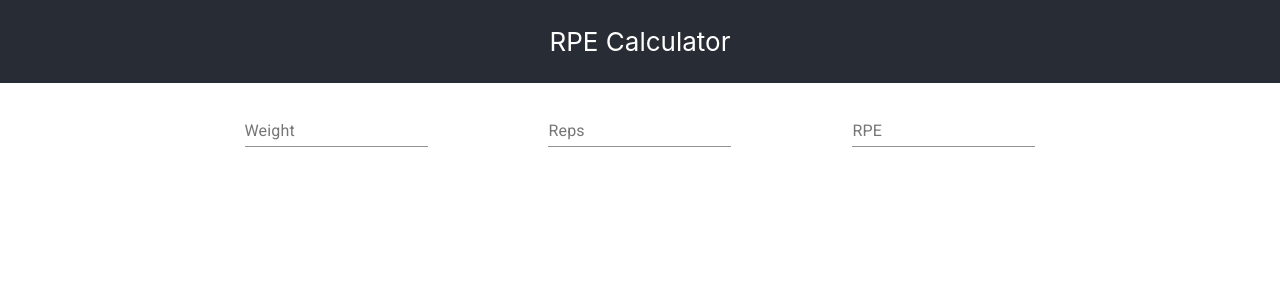
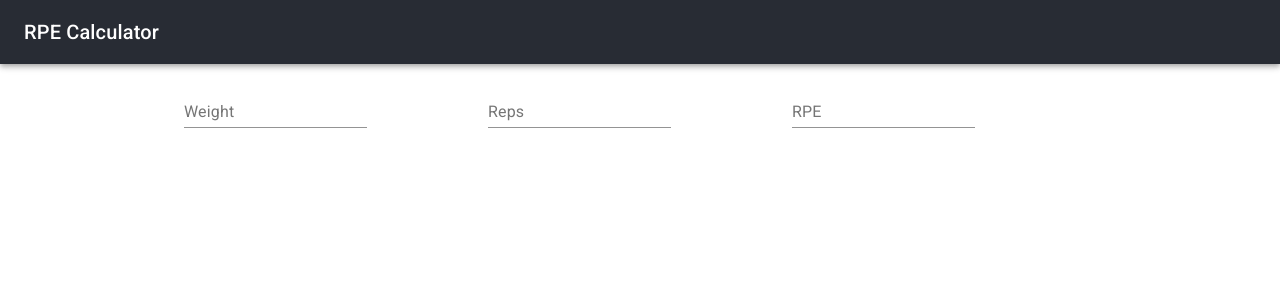
Before and after one commit to andymcwraith/rpe-calculator, a React (Create React App) app: page / in a window 1280 px wide. Shown: the top 300 px of the page. Built offline with nearby package versions, Linux system fonts and the light colour scheme.

Commit message:
Added TitleBar & now use material-ui styling instead of css classes

```diff
--- a/src/components/Layout.css
+++ /dev/null
@@ -1,3 +0,0 @@
-.layout {
-    margin-top: 1rem;
-}
--- a/src/components/Layout.tsx
+++ b/src/components/Layout.tsx
@@ -1,14 +1,13 @@
 import * as React from 'react';
 import Container from '@material-ui/core/Container';
 import Grid from '@material-ui/core/Grid';
+import { makeStyles } from '@material-ui/core/styles';
 
 import RepsInput from './RepsInput';
 import RpeInput from './RpeInput';
 import WeightInput from './WeightInput';
 import ResultsTable from './ResultsTable';
 import { RPETableItem } from '../types';
-
-import './Layout.css';
 
 interface Props {
     weight: string;
@@ -20,10 +19,18 @@ interface Props {
     rpeInputChangeHandler: (e: React.ChangeEvent<HTMLInputElement>) => void;
 }
 
+const useStyles = makeStyles({
+    layout: {
+        marginTop: '1rem',
+    },
+});
+
 const Layout: React.FC<Props> = props => {
+    const classes = useStyles();
+
     return (
         <Container maxWidth="md">
-            <Grid className="layout" container={true} justify="center" alignItems="center">
+            <Grid className={classes.layout} container={true} justify="center" alignItems="center">
                 <Grid item={true} xs={12} md={4}>
                     <WeightInput value={props.weight} onChangeHandler={props.weightInputChangeHandler} />
                 </Grid>
--- /dev/null
+++ b/src/components/TitleBar.tsx
@@ -0,0 +1,32 @@
+import * as React from 'react';
+import AppBar from '@material-ui/core/AppBar';
+import Toolbar from '@material-ui/core/Toolbar';
+import Typography from '@material-ui/core/Typography';
+import { makeStyles } from '@material-ui/core/styles';
+
+interface Props {
+
+};
+
+const useStyles = makeStyles({
+    toolbar: {
+        backgroundColor: '#282c34',
+    },
+    title: {
+        color: '#ffffff',
+    },
+});
+
+const ActionBar: React.FC<Props> = props => {
+    const classes = useStyles();
+
+    return (
+        <AppBar position="static">
+            <Toolbar className={classes.toolbar}>
+                <Typography variant="h6" className={classes.title}>RPE Calculator</Typography>
+            </Toolbar>
+        </AppBar>
+    );
+};
+
+export default ActionBar;
--- a/src/containers/App.css
+++ /dev/null
@@ -1,13 +0,0 @@
-.app {
-  text-align: center;
-}
-
-.app-header {
-  background-color: #282c34;
-  display: flex;
-  flex-direction: column;
-  align-items: center;
-  justify-content: center;
-  font-size: calc(10px + 2vmin);
-  color: white;
-}
--- a/src/containers/App.tsx
+++ b/src/containers/App.tsx
@@ -1,10 +1,9 @@
 import * as React from 'react';
 
 import Layout from '../components/Layout';
+import TitleBar from '../components/TitleBar';
 import rpeTable from '../lib/rpeTable';
 import { RPETableItem } from '../types';
-
-import './App.css';
 
 interface State {
     weight: string;
@@ -69,9 +68,7 @@ class App extends React.PureComponent<{}, State> {
     render(): React.ReactNode {
         return (
             <div className="app">
-                <header className="app-header">
-                    <p>RPE Calculator</p>
-                </header>
+                <TitleBar />
                 <Layout
                     weight={this.state.weight}
                     reps={this.state.reps}
```
